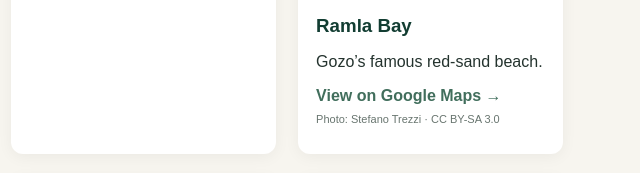
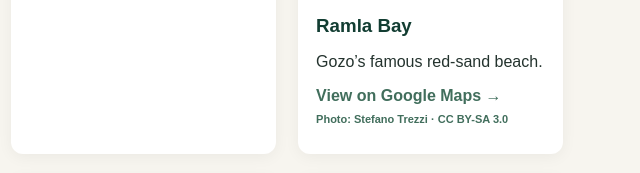
Before and after one commit to nikolastankovic991-eng/Pelik-guied, a plain HTML site: page index.html in a window 1280 px wide. Shown: the part 1397-1570 px from the top of the page, 640-1280 px from the left. Drawn offline with Linux system fonts and the light colour scheme.

Commit message:
Add clickable attribution and license links for Gozo hero photo

```diff
--- a/index.html
+++ b/index.html
@@ -428,7 +428,7 @@ footer span {color:var(--gold)}
   <p>Discover Gozo. Experience Malta.</p>
 
   <p>Starting in Gozo, expanding across Malta.</p>
-  <p class="photo-credit">Hero photograph: Stefano Trezzi / Wikimedia Commons · CC BY-SA 3.0</p>
+  <p class="photo-credit">Hero photograph: Stefano Trezzi · <a href="https://commons.wikimedia.org/wiki/File:GozoRamla.jpg" target="_blank" rel="noopener noreferrer">Wikimedia Commons</a> · <a href="https://creativecommons.org/licenses/by-sa/3.0/" target="_blank" rel="noopener noreferrer">CC BY-SA 3.0</a></p>
 
   <small>© 2026 PELIK GUIDE. All rights reserved.</small>
 
@@ -470,7 +470,16 @@ async function loadGozoDirectory() {
       if (place.imageCredit) {
         const credit = document.createElement('p');
         credit.className = 'photo-credit';
-        credit.textContent = place.imageCredit;
+        if (place.imageCreditUrl) {
+          const creditLink = document.createElement('a');
+          creditLink.href = place.imageCreditUrl;
+          creditLink.target = '_blank';
+          creditLink.rel = 'noopener noreferrer';
+          creditLink.textContent = place.imageCredit;
+          credit.append(creditLink);
+        } else {
+          credit.textContent = place.imageCredit;
+        }
         content.append(credit);
       }
       card.append(content);
```
